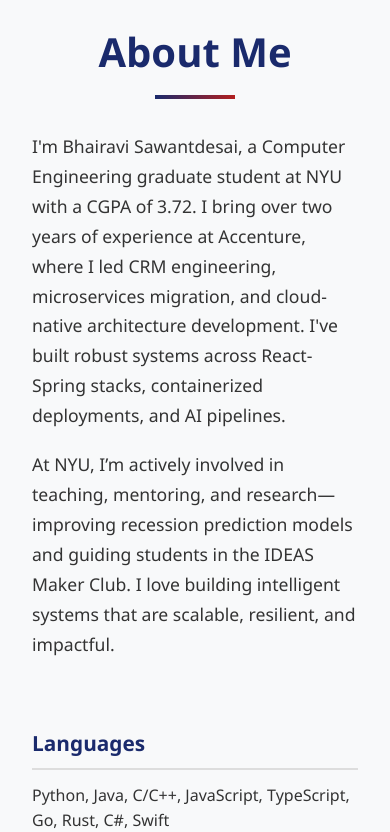
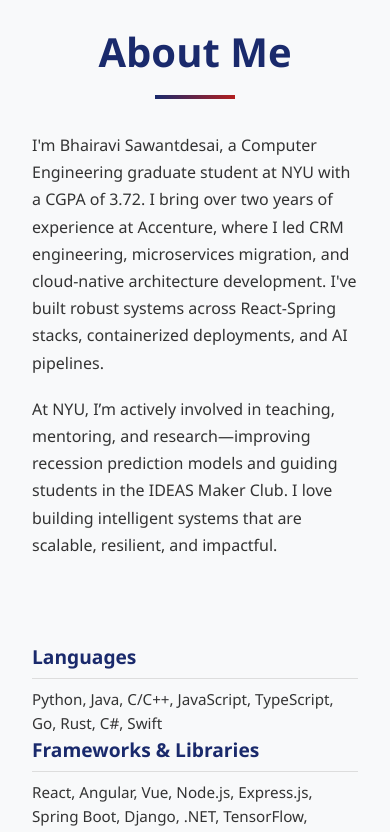
Before and after one commit to BhairaviVSD/bhairavivsd.github.io, a React (Vite) app: page / in a window 390 px wide. Shown: the part 920-1752 px from the top of the page. Built offline with nearby package versions, Linux system fonts and the light colour scheme.

Commit message:
Adding updated files 1.0

```diff
--- a/src/components/About.module.css
+++ b/src/components/About.module.css
@@ -29,51 +29,41 @@
 
 .content {
   display: flex;
-  gap: 3rem;
+  gap: 4rem;
   margin-bottom: 3rem;
+  flex-wrap: wrap;
 }
 
 .aboutText {
-  flex: 1;
+  flex: 0 0 60%;
+  font-size: 1.1rem;
 }
 
 .aboutText p {
   margin-bottom: 1.2rem;
   line-height: 1.7;
-  font-size: 1.1rem;
 }
 
 .skills {
-  flex: 1;
+  flex: 0 0 40%;
   display: flex;
   flex-direction: column;
-  gap: 1.5rem;
+  gap: 2rem;
 }
 
 .skillCategory h3 {
-  font-size: 1.3rem;
-  margin-bottom: 0.8rem;
+  font-size: 1.2rem;
+  margin-bottom: 0.5rem;
   color: #1a2a6c;
-  border-bottom: 2px solid #ddd;
-  padding-bottom: 0.5rem;
+  font-weight: 700;
+  border-bottom: 1px solid #ddd;
+  padding-bottom: 0.3rem;
 }
 
-.skillCategory ul {
-  list-style: none;
-  padding: 0;
-}
-
-.skillCategory li {
-  margin-bottom: 0.5rem;
-  padding-left: 1.5rem;
-  position: relative;
-}
-
-.skillCategory li::before {
-  content: '▹';
-  position: absolute;
-  left: 0;
-  color: #b21f1f;
+.skillCategory p {
+  font-size: 0.95rem;
+  color: #333;
+  line-height: 1.6;
 }
 
 .education {
@@ -120,6 +110,11 @@
     flex-direction: column;
   }
 
+  .aboutText,
+  .skills {
+    flex: 1 1 100%;
+  }
+
   .educationItem {
     flex-direction: column;
     gap: 0.5rem;
@@ -129,12 +124,3 @@
     text-align: left;
   }
 }
-
-.twoColumn {
-  display: grid;
-  grid-template-columns: repeat(2, 1fr);
-  column-gap: 1.5rem;
-  row-gap: 0.3rem;
-  padding: 0;
-  list-style: none;
-}
```
Also changed, not shown: 2 other files (tests, documents, lock files or other folders).
